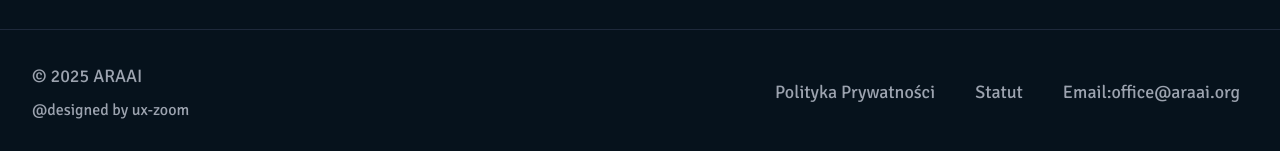
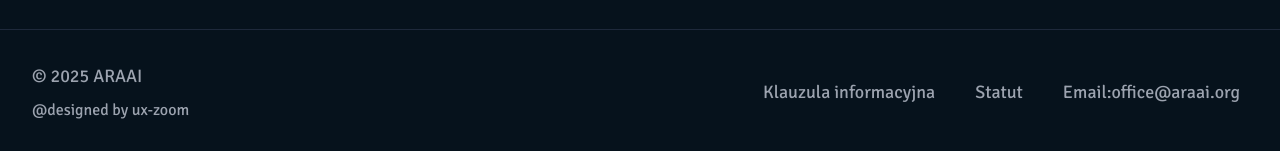
Before and after one commit to araai-eu/araai-eu.github.io, a React (Vite) app: page / in a window 1280 px wide. Shown: the part 2923-3074 px from the top of the page. Built offline with nearby package versions, Linux system fonts and the light colour scheme.

Commit message:
Update privacy policy text for language support

```diff
--- a/src/components/Footer.tsx
+++ b/src/components/Footer.tsx
@@ -29,7 +29,7 @@ const Footer = () => {
               to="/polityka-prywatnosci"
               className="text-gray-400 hover:text-primary-400 transition-colors font-signika text-base sm:text-lg py-2 px-2 min-h-[44px] flex items-center"
             >
-              {i18n.language === 'pl' ? 'Polityka Prywatności' : 'Privacy Policy'}
+              {i18n.language === 'pl' ? 'Klauzula informacyjna' : 'Information clause'}
             </Link>
             <a
               href="/pdf/ARAAI_statut.pdf"
```
